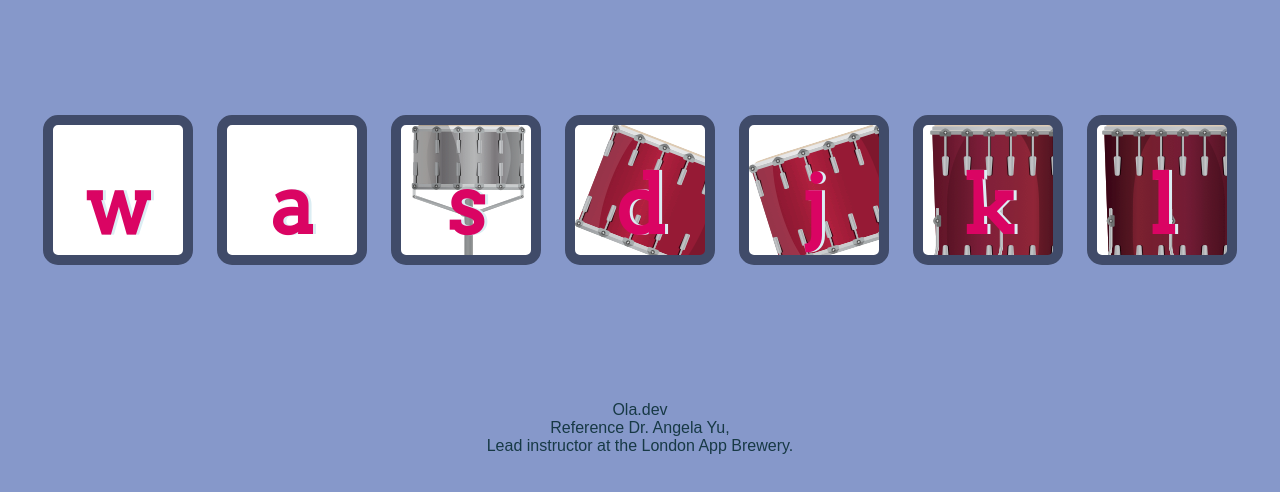
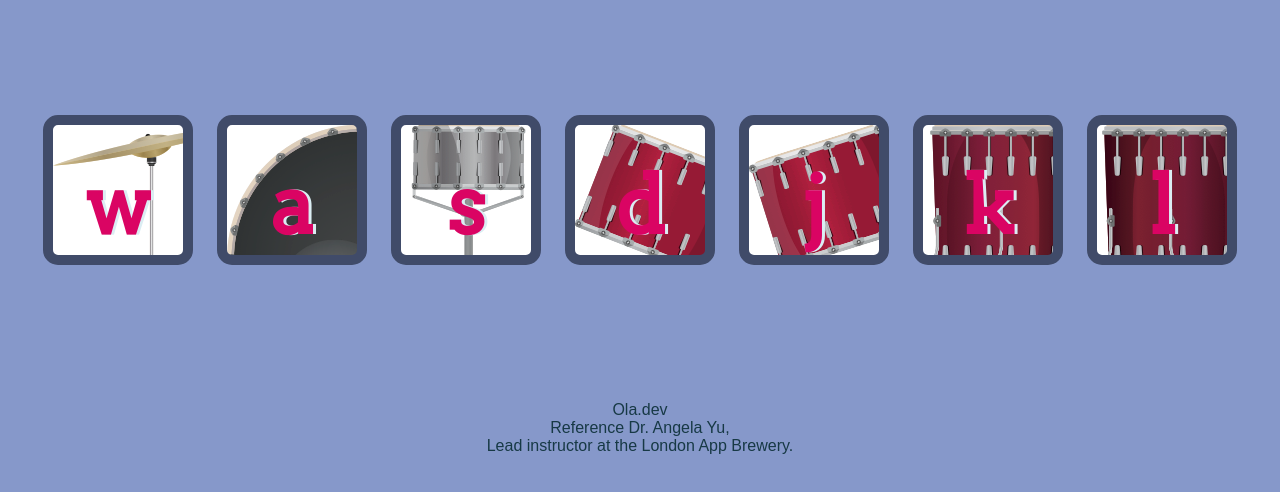
Before and after one commit to hunchoola/drumkit, a plain HTML site: page index.html in a window 1280 px wide. Shown: the part 174-666 px from the top of the page. Drawn offline with Linux system fonts and the light colour scheme.

Commit message:
Add files via upload

```diff
--- a/styles.css
+++ b/styles.css
@@ -16,11 +16,11 @@ footer {
 }
 
 .w {
-  background: url(./images/crash.png);
+  background: url(./image/crash.png);
 }
 
 .a {
-  background: url(./image.crash);
+  background: url(./image/kick.png);
   object-fit: contain;
 }
 
```
